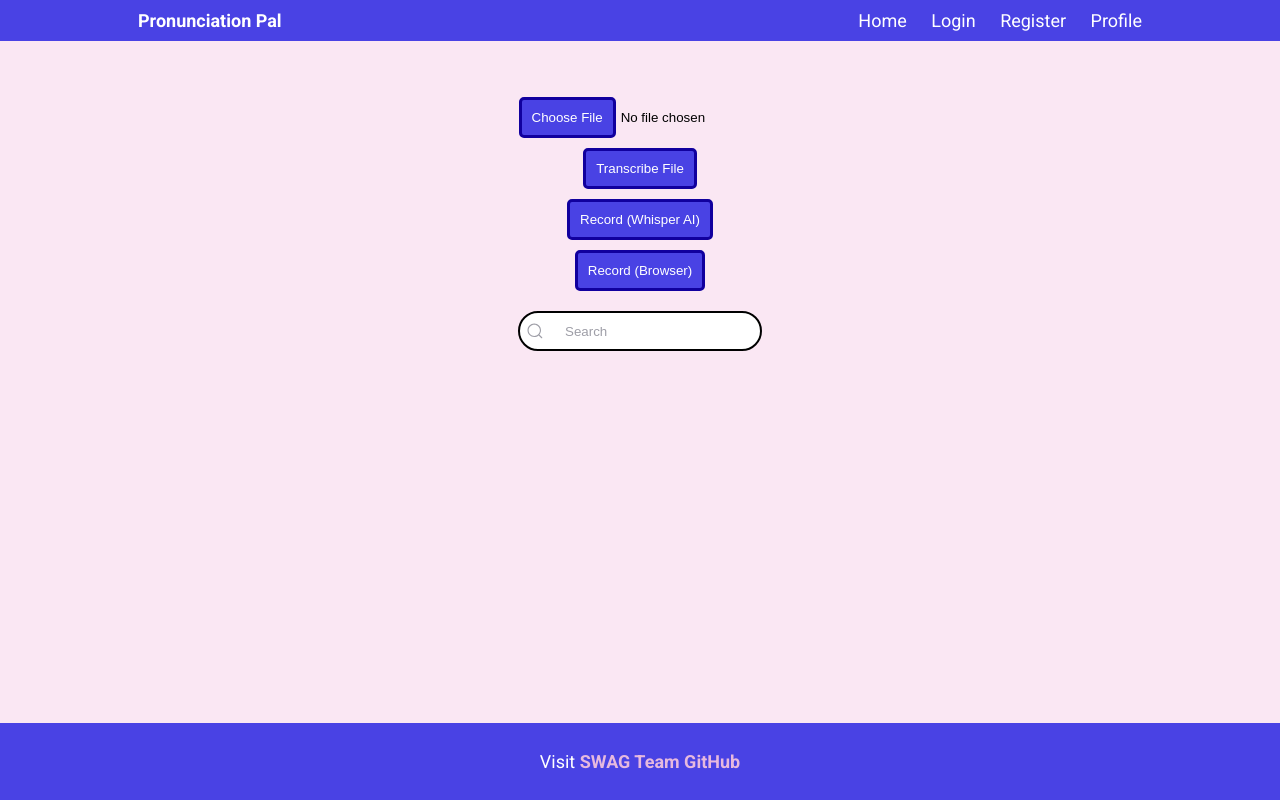
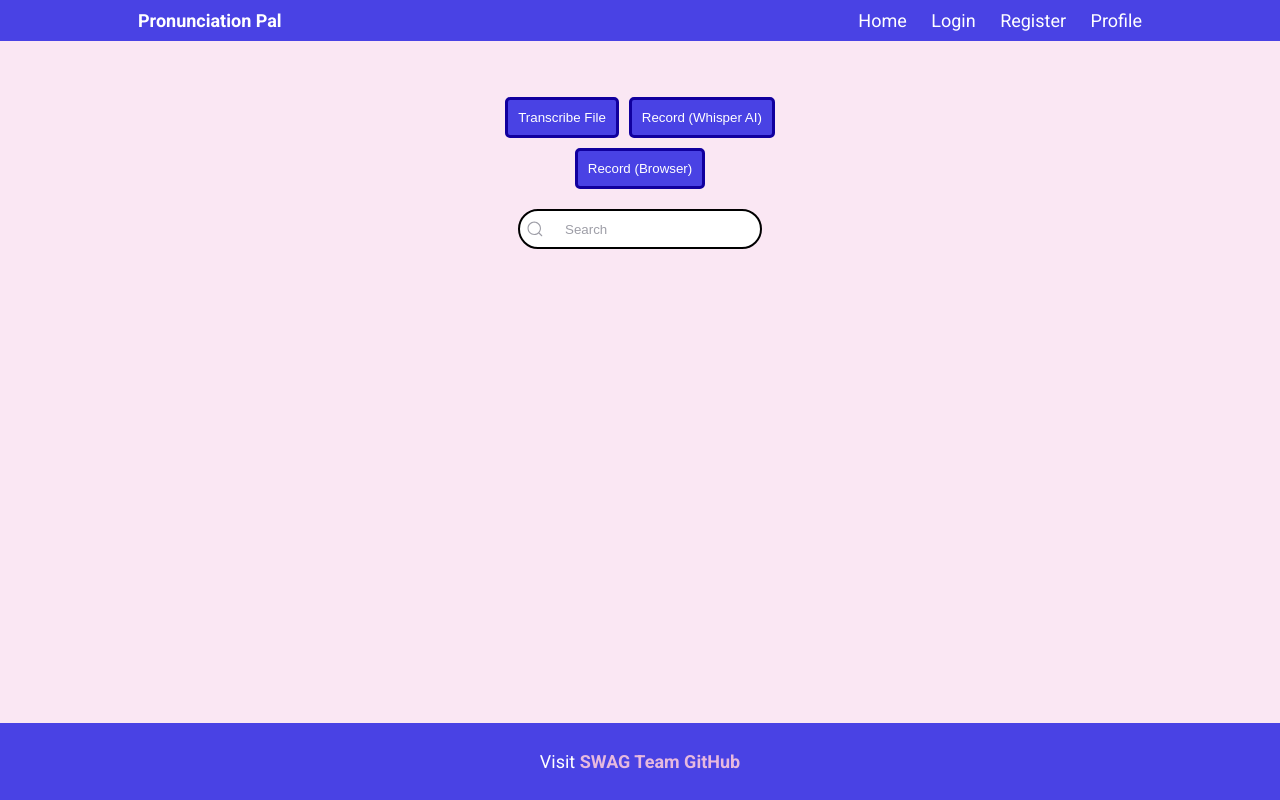
Before and after one commit to cttomcak/Pronunciation-Pal, a SvelteKit app: page / in a window 1280 px wide. Built offline with nearby package versions, Linux system fonts and the light colour scheme; a web font is replaced by a local one.

Commit message:
Make buttons share same row

```diff
--- a/src/routes/WhisperRecord.svelte
+++ b/src/routes/WhisperRecord.svelte
@@ -6,6 +6,7 @@
     let chunks: BlobPart[] = [];
     let transcription = '';
     let recording = false;
+	let fileInput: HTMLInputElement | null;
 
 	/**
      * Starts recording audio from the user's microphone.
@@ -68,10 +69,10 @@
      * @param {Event} event - The form submission event.
      * @returns {Promise<void>}
      */
-	async function submitForm(event: Event) {
+	async function submitForm(event: any) {
 		event.preventDefault();
 
-		const formData = new FormData(event.target as HTMLFormElement);
+		const formData = new FormData(event.target.form as HTMLFormElement);
 
 		try {
 			const response = await fetch('http://localhost:3000/transcribe', {
@@ -98,17 +99,16 @@
      * Sends an event to the parent component to set the search bar text.
      */
 	function set_parent_text() {
-        transcription = transcription.replaceAll('.', '');
-		transcription = transcription.replaceAll(',', '');
+        transcription = transcription.replaceAll(/[\.,]/g, '');
 		dispatch('set_parent_text', {transcription});
 	}
 </script>
 
 <div class="record-buttons">
-	<form on:submit={submitForm} enctype="multipart/form-data">
-		<input type="file" name="file" accept="audio/*" required />
-		<button type="submit">Transcribe File</button>
+	<form enctype="multipart/form-data">
+		<input bind:this={fileInput} on:change={submitForm} type="file" name="file" accept="audio/*" style="display: none;" />
 	</form>
+	<button on:click={() => fileInput && fileInput.click()}>Transcribe File</button>
 	{#if !recording}
 	<button on:click={startRecording}>Record (Whisper AI)</button>
 	{:else}
@@ -119,7 +119,7 @@
 <style>
 	.record-buttons {
 		display: flex;
-		flex-direction: column;
+		flex-direction: row;
 		align-items: center;
 	}
 	button {
```
